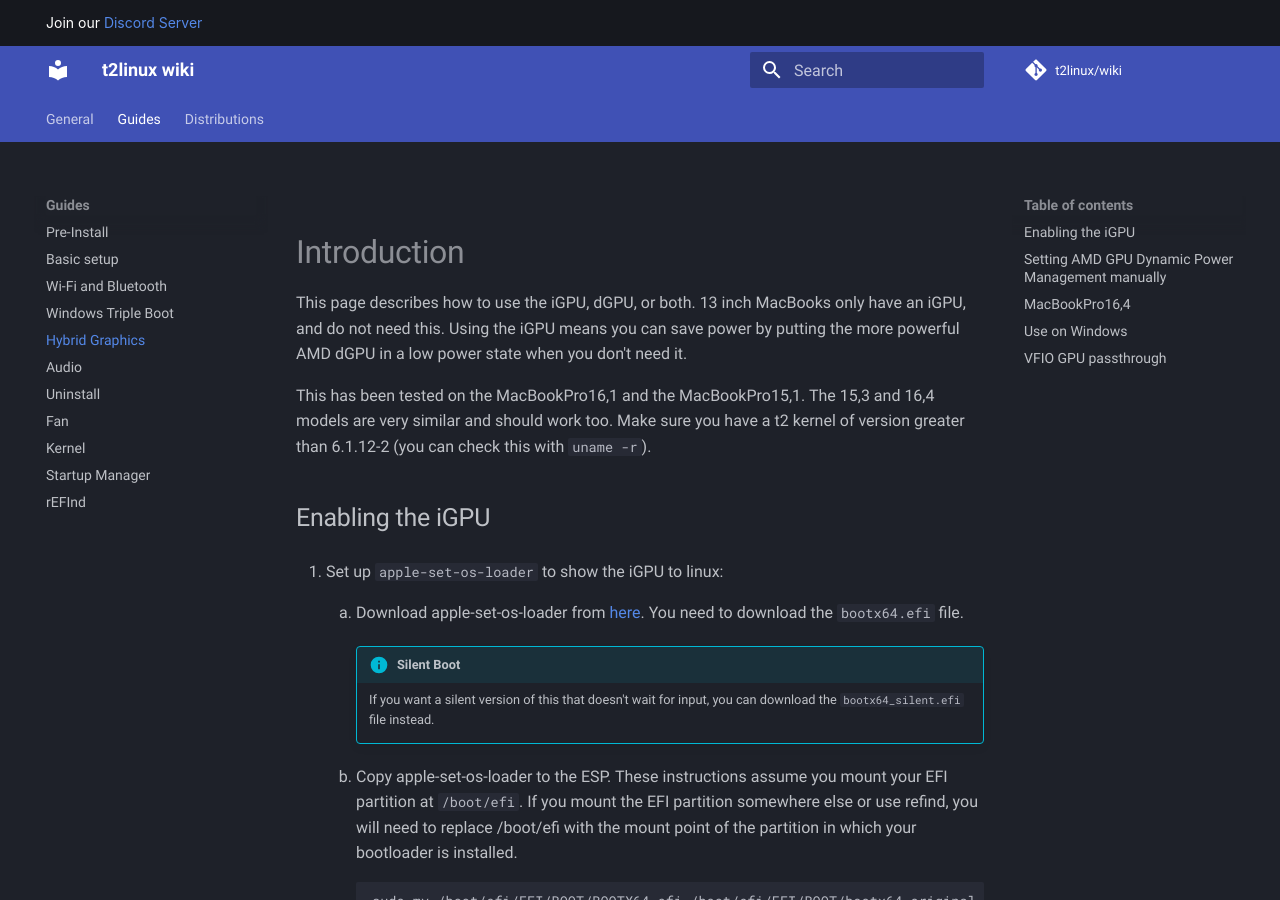
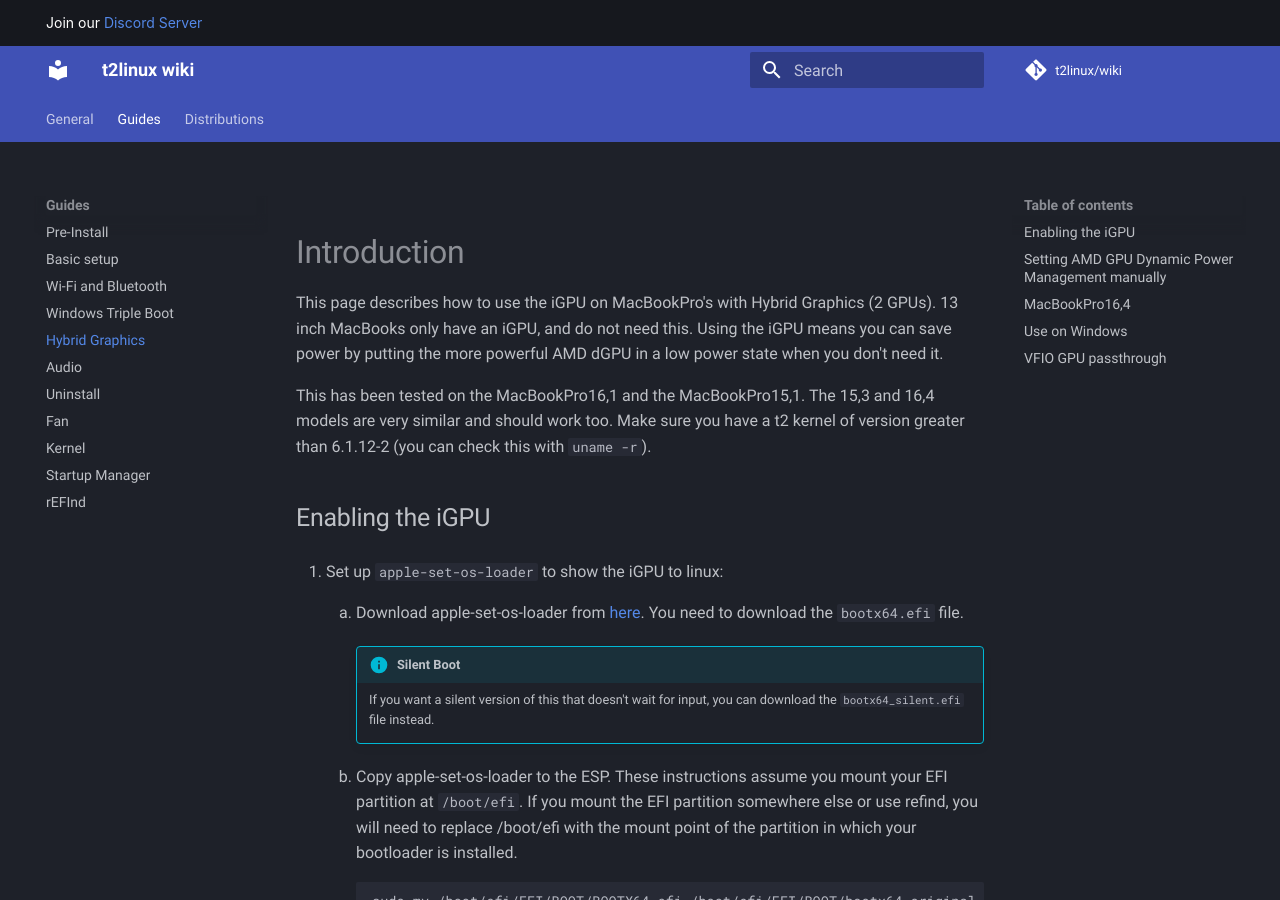
Before and after one commit to t2linux/wiki, an MkDocs documentation site: the page built from docs/guides/hybrid-graphics.md, in a window 1280 px wide and 900 px high. Built offline with MkDocs 1.6.1 and Material for MkDocs 9.7.7, drawn with Linux system fonts in a browser that asks for light colours; comment, search, counter and statistics services are not loaded.

Commit message:
fix: Revert previous change

```diff
--- a/docs/guides/hybrid-graphics.md
+++ b/docs/guides/hybrid-graphics.md
@@ -1,6 +1,6 @@
 # Introduction
 
-This page describes how to use the iGPU, dGPU, or both. 13 inch MacBooks only have an iGPU, and do not need this. Using the iGPU means you can save power by putting the more powerful AMD dGPU in a low power state when you don't need it.
+This page describes how to use the iGPU on MacBookPro's with Hybrid Graphics (2 GPUs). 13 inch MacBooks only have an iGPU, and do not need this. Using the iGPU means you can save power by putting the more powerful AMD dGPU in a low power state when you don't need it.
 
 This has been tested on the MacBookPro16,1 and the MacBookPro15,1. The 15,3 and 16,4 models are very similar and should work too. Make sure you have a t2 kernel of version greater than 6.1.12-2 (you can check this with `uname -r`).
 
```
